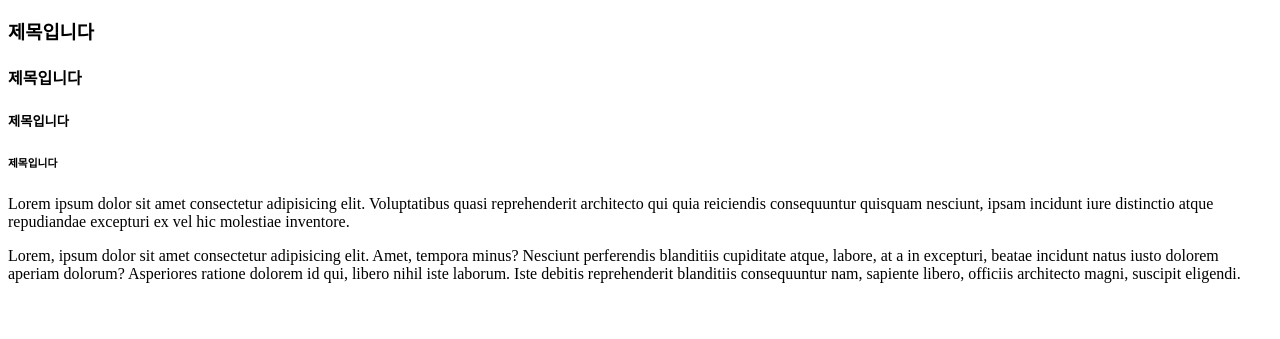
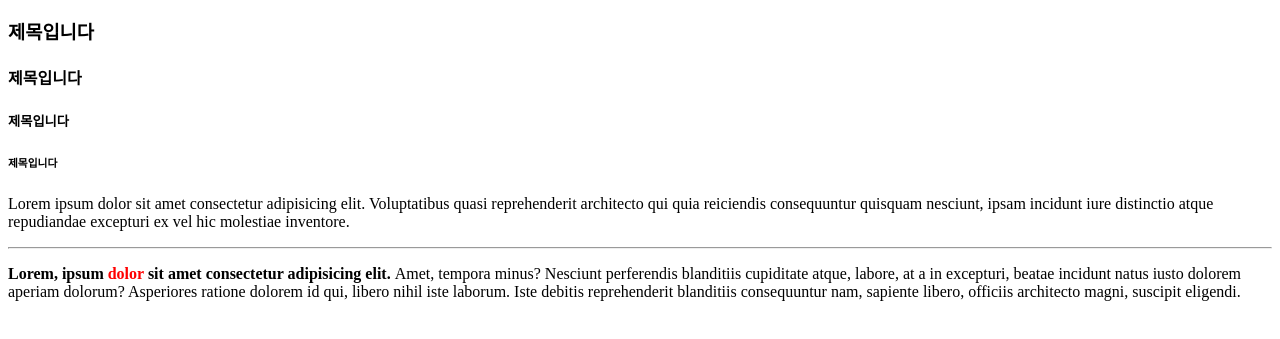
Before and after one commit to dasom222g/learn-html-multi-7nd, a plain HTML site: page index.html in a window 1280 px wide. Shown: the part 359-698 px from the top of the page. Drawn offline with Linux system fonts and the light colour scheme.

Commit message:
단어태그 추가

```diff
--- a/index.html
+++ b/index.html
@@ -30,14 +30,21 @@
         nesciunt, ipsam incidunt iure distinctio atque repudiandae excepturi ex
         vel hic molestiae inventore.
       </p>
+      <hr />
       <p>
-        Lorem, ipsum dolor sit amet consectetur adipisicing elit. Amet, tempora
-        minus? Nesciunt perferendis blanditiis cupiditate atque, labore, at a in
-        excepturi, beatae incidunt natus iusto dolorem aperiam dolorum?
-        Asperiores ratione dolorem id qui, libero nihil iste laborum. Iste
-        debitis reprehenderit blanditiis consequuntur nam, sapiente libero,
+        <strong>
+          Lorem, ipsum <span style="color: red">dolor</span> sit amet
+          consectetur adipisicing elit.
+        </strong>
+
+        Amet, tempora minus? Nesciunt perferendis blanditiis cupiditate atque,
+        labore, at a in excepturi, beatae incidunt natus iusto dolorem aperiam
+        dolorum? Asperiores ratione dolorem id qui, libero nihil iste laborum.
+        Iste debitis reprehenderit blanditiis consequuntur nam, sapiente libero,
         officiis architecto magni, suscipit eligendi.
       </p>
+
+      <!-- 미션: 지금의 기분을 한줄로 적으세요. 적절한 텍스트 태그로 감싸서 -->
     </div>
   </body>
 </html>
```
